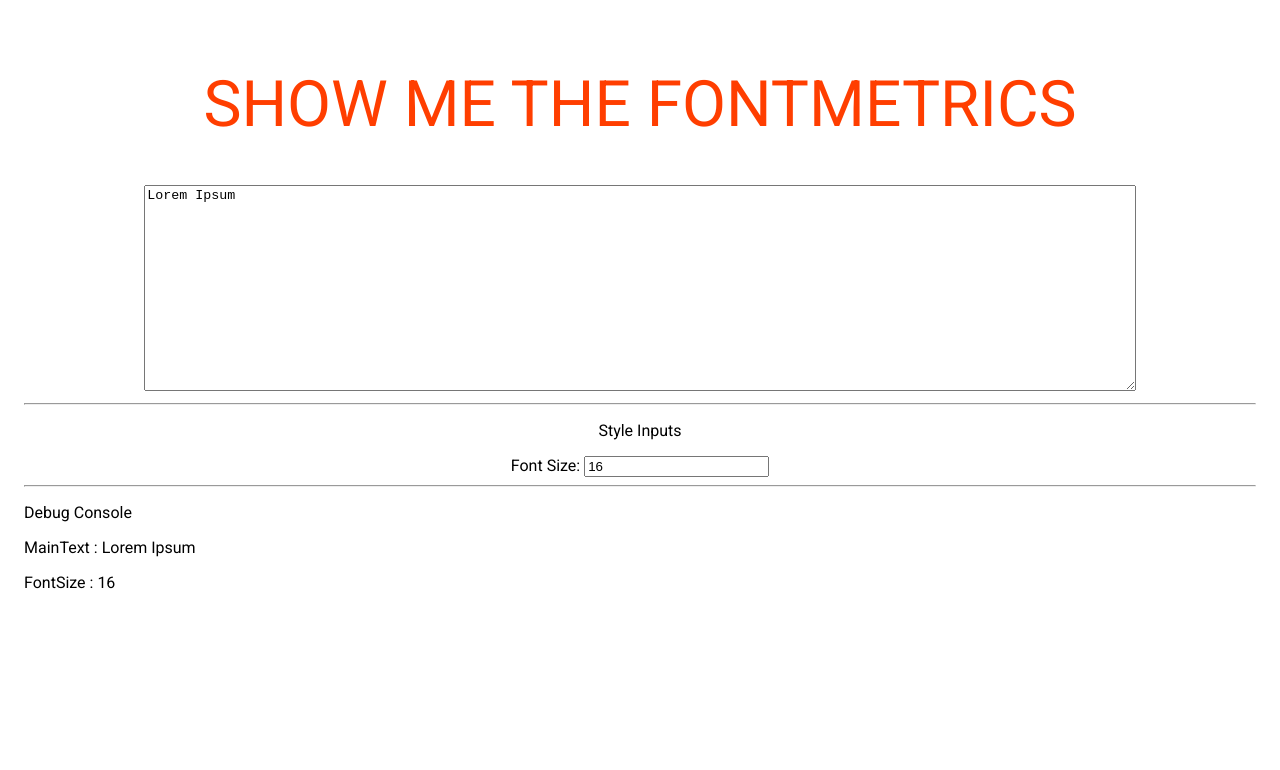
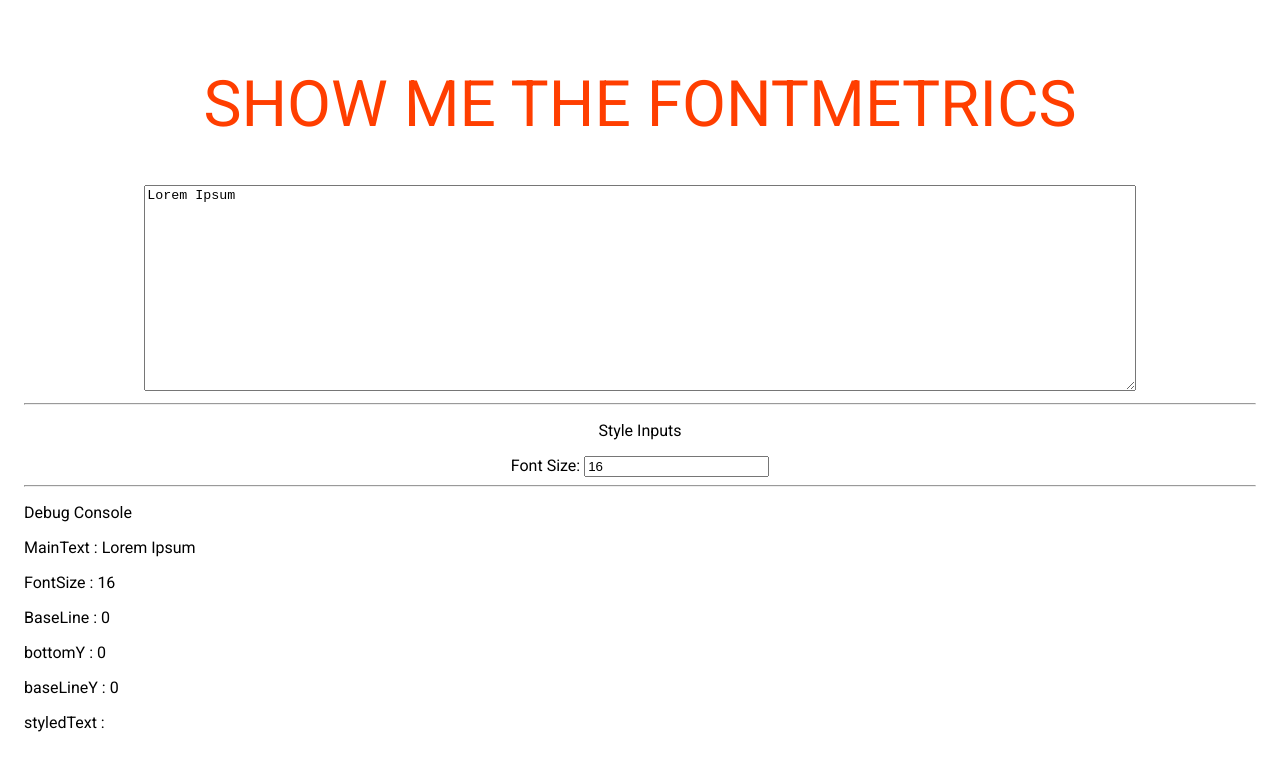
Before and after one commit to taroguru/showfontmetrics, a Svelte app in the folder showfontmetrics/: page / in a window 1280 px wide. Shown: the top 770 px of the page. Built offline with nearby package versions, Linux system fonts and the light colour scheme; the HTML template or start-up script is replaced by a standard one.

Commit message:
refactor] extract getBaselineHeight() to textarea

```diff
--- a/showfontmetrics/src/App.svelte
+++ b/showfontmetrics/src/App.svelte
@@ -3,6 +3,8 @@
 <link href="https://fonts.googleapis.com/css2?family=Roboto&display=swap" rel="stylesheet">
 
 <script lang="ts">
+	export let name: string;
+
 	import StyledTextArea from "./StyledTextArea.svelte";
 	let styledTextArea;
 
@@ -12,15 +14,28 @@
 	let fontSize: number;
 	fontSize=16;
 
+	let baseline: number;
+	baseline = 0;
+
+	let bottomY: number;
+	let baseLineY: number;
+	bottomY = 0;
+	baseLineY = 0;
+
+	let styledText: string;
+	styledText = '';
+
 	function applyFontStyle(){
 		styledTextArea.applyFontStyleModule();
+		baseline = styledTextArea.getBaselineHeight();
+		styledText = styledTextArea.getAppliedStyle();
 	}
 
 </script>
 
 <main>
 	<div class="mainForm">
-		<h1>Show me the FontMetrics</h1>
+		<h1>{name}</h1>
 		<StyledTextArea bind:mainText={mainText} fontSize={fontSize} bind:this={styledTextArea} />
 	</div>
 	<hr>
@@ -38,6 +53,10 @@
 		<p>Debug Console</p>
 		<p>MainText : {mainText}</p>
 		<p>FontSize : {fontSize}</p>
+		<p>BaseLine : {baseline}</p>
+		<p>bottomY : {bottomY}</p>
+		<p>baseLineY : {baseLineY}</p>
+		<p>styledText : {styledText}</p>
 	</div>
 </main>
 
--- a/showfontmetrics/src/StyledTextArea.svelte
+++ b/showfontmetrics/src/StyledTextArea.svelte
@@ -2,8 +2,12 @@
 
     export let mainText: string;
     export let fontSize: number;
+    let textAreaElement: Element;
+    let appliedStyle: string;
 
-    let appliedStyle: string;
+    export function getAppliedStyle(): string{
+        return appliedStyle;
+    }
 
 	export function applyFontStyleModule(){
 		appliedStyle=`
@@ -11,9 +15,27 @@
 		`;
 	}
 
+    export function getBaselineHeight(): number {
+        let bottomY = textAreaElement.getBoundingClientRect().bottom;//viewport pos of bottom of el
+
+        let baselineLocator = document.createElement("img"); // needs to be an inline element without a baseline (so its bottom (not baseline) is used for alignment)
+        textAreaElement.appendChild(baselineLocator);
+
+        baselineLocator.style.verticalAlign = 'baseline' ; // aligns bottom of baselineLocator with baseline of el
+        let baseLineY = baselineLocator.getBoundingClientRect().bottom;//viewport pos of baseline
+        textAreaElement.removeChild(baselineLocator);
+
+        return (bottomY - baseLineY) ;
+    }
+
+    export function getTextAreaElement(): Element{
+        return textAreaElement;
+    }
+
+
 </script>
 
-<textarea bind:value={mainText} style={appliedStyle} />
+<textarea bind:value={mainText} style={appliedStyle} bind:this={textAreaElement} />
 
 <style>
 	textarea{
```
